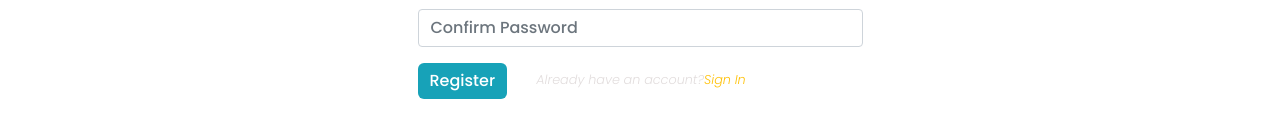
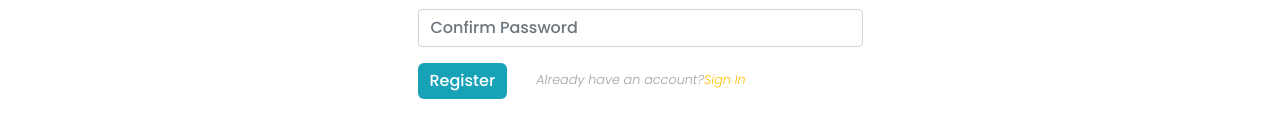
Before and after one commit to Nurmuhammadthariq/dev_Socialapp_mern, a React (Create React App) app in the folder client/: page /register in a window 1280 px wide. Shown: the part 490-628 px from the top of the page. Built offline with nearby package versions, Linux system fonts and the light colour scheme.

Commit message:
change color

```diff
--- a/client/src/App.css
+++ b/client/src/App.css
@@ -87,7 +87,7 @@ body {
     font-weight: 100;
     font-size: 0.8rem;
     text-decoration: none;
-    color: rgb(226, 221, 221)
+    color: rgb(163, 163, 163)
 }
 
 .login-form {
```
